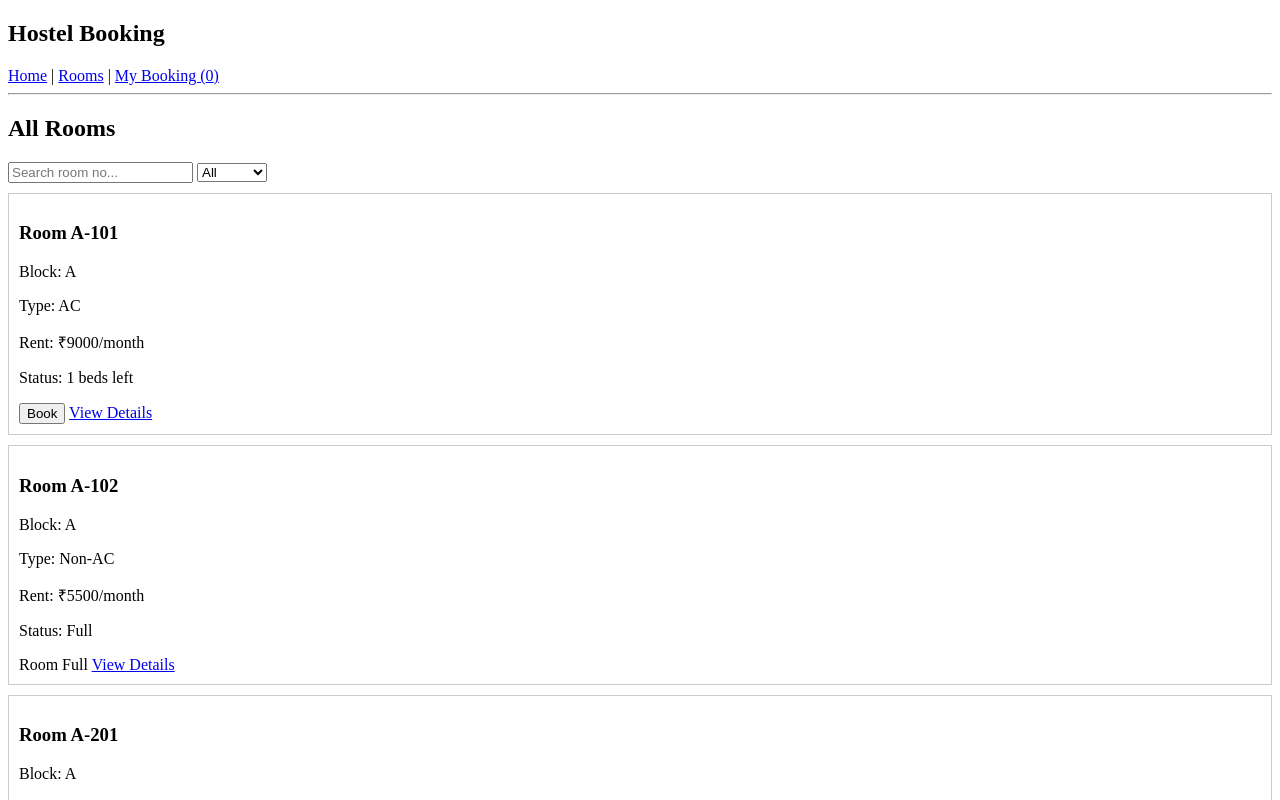
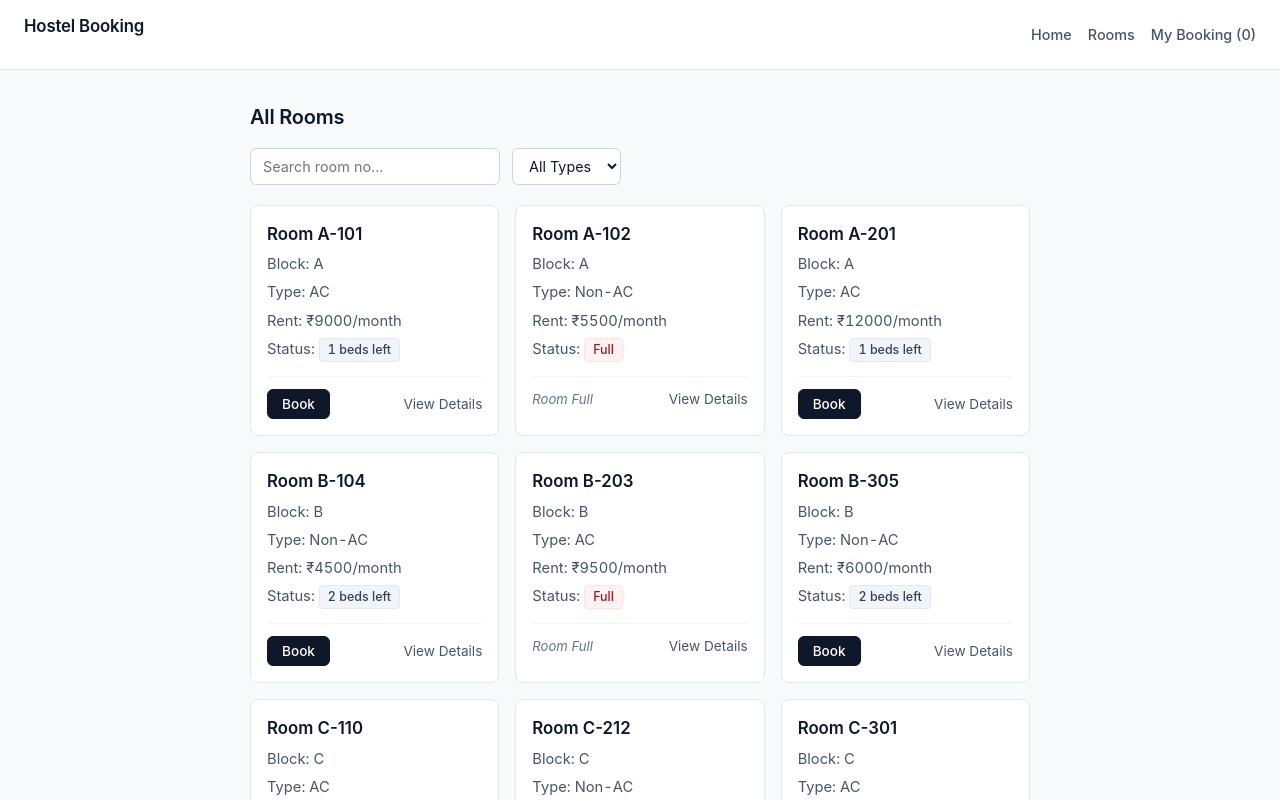
Before and after one commit to aarav-pathak/hostel-management-system, a React (Vite) app: page /rooms in a window 1280 px wide. Shown: the top 800 px of the page. Built offline with nearby package versions, Linux system fonts and the light colour scheme.

Commit message:
style: add minimal professional UI layout and typography

```diff
--- a/src/App.jsx
+++ b/src/App.jsx
@@ -31,6 +31,7 @@ export default function App() {
   return (
     <BrowserRouter>
       <Navbar c={c} />
+      <main className="container">
         <Routes>
           <Route path="/" element={<Home rooms={rms} />} />
           <Route
@@ -48,6 +49,7 @@ export default function App() {
             element={<MyBooking rooms={rms} onCancel={onCancel} />}
           />
         </Routes>
+      </main>
     </BrowserRouter>
   );
 }
--- a/src/components/Navbar.jsx
+++ b/src/components/Navbar.jsx
@@ -2,11 +2,13 @@ import { Link } from "react-router";
 
 export default function Navbar({ c }) {
   return (
-    <nav>
+    <nav className="nav">
       <h2>Hostel Booking</h2>
-      <Link to="/">Home</Link> | <Link to="/rooms">Rooms</Link> |{" "}
-      <Link to="/my-booking">My Booking ({c})</Link>
-      <hr />
+      <div className="nav-links">
+        <Link to="/">Home</Link>
+        <Link to="/rooms">Rooms</Link>
+        <Link to="/my-booking">My Booking ({c})</Link>
+      </div>
     </nav>
   );
 }
--- a/src/components/RoomCard.jsx
+++ b/src/components/RoomCard.jsx
@@ -5,23 +5,28 @@ export default function RoomCard({ r, bk, onBook, onCancel }) {
   const bl = c - o;
 
   return (
-    <div style={{ border: "1px solid #ccc", padding: "10px", margin: "10px 0" }}>
+    <div className="card">
       <h3>Room {rn}</h3>
       <p>Block: {b}</p>
       <p>Type: {t}</p>
       <p>Rent: ₹{rp}/month</p>
-      <p>Status: {o === c ? "Full" : `${bl} beds left`}</p>
-      <div>
+      <p>
+        Status:{" "}
+        <span className={o === c ? "badge badge-full" : "badge"}>
+          {o === c ? "Full" : `${bl} beds left`}
+        </span>
+      </p>
+      <div className="card-actions">
         {isBooked ? (
-          <button onClick={() => onCancel(id)}>Cancel</button>
+          <button className="btn-cancel" onClick={() => onCancel(id)}>Cancel</button>
         ) : o === c ? (
-          <span>Room Full</span>
+          <span className="status-text">Room Full</span>
         ) : bk ? (
-          <span>Already booked another room</span>
+          <span className="status-text">Already booked another room</span>
         ) : (
           <button onClick={() => onBook(id)}>Book</button>
-        )}{" "}
-        <Link to={`/rooms/${id}`}>View Details</Link>
+        )}
+        <Link to={`/rooms/${id}`} className="link-muted">View Details</Link>
       </div>
     </div>
   );
--- /dev/null
+++ b/src/index.css
@@ -0,0 +1,254 @@
+* {
+  box-sizing: border-box;
+  margin: 0;
+  padding: 0;
+}
+
+body {
+  font-family: -apple-system, BlinkMacSystemFont, "Segoe UI", Roboto, sans-serif;
+  background-color: #f8fafc;
+  color: #0f172a;
+  line-height: 1.5;
+}
+
+.nav {
+  display: flex;
+  justify-content: space-between;
+  align-items: center;
+  padding: 14px 24px;
+  background: #ffffff;
+  border-bottom: 1px solid #e2e8f0;
+}
+
+.nav h2 {
+  font-size: 1.05rem;
+  font-weight: 600;
+  letter-spacing: -0.01em;
+}
+
+.nav-links {
+  display: flex;
+  gap: 16px;
+  align-items: center;
+}
+
+.nav-links a {
+  text-decoration: none;
+  color: #475569;
+  font-size: 0.9rem;
+  font-weight: 500;
+}
+
+.nav-links a:hover {
+  color: #0f172a;
+}
+
+.container {
+  max-width: 820px;
+  margin: 32px auto;
+  padding: 0 20px;
+}
+
+h1 {
+  font-size: 1.5rem;
+  font-weight: 600;
+  letter-spacing: -0.02em;
+  margin-bottom: 8px;
+}
+
+h2 {
+  font-size: 1.25rem;
+  font-weight: 600;
+  letter-spacing: -0.01em;
+  margin-bottom: 16px;
+}
+
+h3 {
+  font-size: 1.05rem;
+  font-weight: 600;
+  margin-bottom: 6px;
+}
+
+h4 {
+  font-size: 0.9rem;
+  font-weight: 600;
+  margin-top: 14px;
+  margin-bottom: 6px;
+  color: #334155;
+}
+
+p {
+  color: #475569;
+  font-size: 0.92rem;
+  margin-bottom: 6px;
+  font-variant-numeric: tabular-nums;
+}
+
+.stats-grid {
+  display: grid;
+  grid-template-columns: repeat(3, 1fr);
+  gap: 16px;
+  margin: 24px 0;
+}
+
+.stat-card {
+  background: #ffffff;
+  border: 1px solid #e2e8f0;
+  border-radius: 8px;
+  padding: 16px;
+}
+
+.stat-card span {
+  display: block;
+  font-size: 0.8rem;
+  color: #64748b;
+  font-weight: 500;
+  margin-bottom: 4px;
+}
+
+.stat-card strong {
+  font-size: 1.4rem;
+  font-weight: 600;
+  color: #0f172a;
+  font-variant-numeric: tabular-nums;
+}
+
+.filters-bar {
+  display: flex;
+  gap: 12px;
+  margin-bottom: 20px;
+}
+
+input[type="text"],
+select {
+  font-family: inherit;
+  font-size: 0.9rem;
+  padding: 8px 12px;
+  border: 1px solid #cbd5e1;
+  border-radius: 6px;
+  background: #ffffff;
+  color: #0f172a;
+}
+
+input[type="text"]:focus,
+select:focus {
+  outline: 2px solid #0f172a;
+  outline-offset: -1px;
+}
+
+.grid {
+  display: grid;
+  grid-template-columns: repeat(auto-fill, minmax(240px, 1fr));
+  gap: 16px;
+}
+
+.card {
+  background: #ffffff;
+  border: 1px solid #e2e8f0;
+  border-radius: 8px;
+  padding: 16px;
+}
+
+.badge {
+  display: inline-block;
+  font-size: 0.78rem;
+  font-weight: 500;
+  padding: 2px 8px;
+  border-radius: 4px;
+  background: #f1f5f9;
+  color: #334155;
+  border: 1px solid #e2e8f0;
+}
+
+.badge-full {
+  background: #fef2f2;
+  color: #991b1b;
+  border-color: #fee2e2;
+}
+
+.card-actions {
+  display: flex;
+  align-items: center;
+  justify-content: space-between;
+  gap: 8px;
+  margin-top: 14px;
+  padding-top: 12px;
+  border-top: 1px solid #f1f5f9;
+}
+
+button {
+  font-family: inherit;
+  font-size: 0.85rem;
+  font-weight: 500;
+  padding: 6px 14px;
+  border-radius: 6px;
+  cursor: pointer;
+  border: 1px solid #0f172a;
+  background: #0f172a;
+  color: #ffffff;
+}
+
+button:hover {
+  background: #1e293b;
+}
+
+button.btn-cancel {
+  background: #ffffff;
+  color: #dc2626;
+  border-color: #fca5a5;
+}
+
+button.btn-cancel:hover {
+  background: #fef2f2;
+}
+
+.btn-primary {
+  display: inline-block;
+  text-decoration: none;
+  font-size: 0.9rem;
+  font-weight: 500;
+  padding: 8px 16px;
+  background: #0f172a;
+  color: #ffffff;
+  border-radius: 6px;
+}
+
+.btn-primary:hover {
+  background: #1e293b;
+}
+
+.link-muted {
+  font-size: 0.85rem;
+  color: #475569;
+  text-decoration: none;
+}
+
+.link-muted:hover {
+  text-decoration: underline;
+  color: #0f172a;
+}
+
+.status-text {
+  font-size: 0.82rem;
+  color: #64748b;
+  font-style: italic;
+}
+
+.detail-card {
+  background: #ffffff;
+  border: 1px solid #e2e8f0;
+  border-radius: 8px;
+  padding: 24px;
+  margin-bottom: 20px;
+}
+
+ul {
+  list-style-position: inside;
+  margin-bottom: 16px;
+  color: #475569;
+  font-size: 0.9rem;
+}
+
+li {
+  margin-bottom: 4px;
+}
--- a/src/main.jsx
+++ b/src/main.jsx
@@ -1,4 +1,5 @@
 import ReactDOM from "react-dom/client";
 import App from "./App";
+import "./index.css";
 
 ReactDOM.createRoot(document.getElementById("root")).render(<App />);
--- a/src/pages/Home.jsx
+++ b/src/pages/Home.jsx
@@ -8,10 +8,22 @@ export default function Home({ rooms }) {
   return (
     <div>
       <h1>Hostel Room Manager</h1>
-      <p>Total Rooms: {tot}</p>
-      <p>Rooms with Beds Left: {avl}</p>
-      <p>Booked Room: {bk ? bk.roomNo : "No booking yet"}</p>
-      <Link to="/rooms">Browse Rooms</Link>
+      <p>Overview of current hostel occupancy and reservations.</p>
+      <div className="stats-grid">
+        <div className="stat-card">
+          <span>Total Rooms</span>
+          <strong>{tot}</strong>
+        </div>
+        <div className="stat-card">
+          <span>Rooms with Beds Left</span>
+          <strong>{avl}</strong>
+        </div>
+        <div className="stat-card">
+          <span>Booked Room</span>
+          <strong>{bk ? bk.roomNo : "No booking yet"}</strong>
+        </div>
+      </div>
+      <Link to="/rooms" className="btn-primary">Browse Rooms</Link>
     </div>
   );
 }
--- a/src/pages/MyBooking.jsx
+++ b/src/pages/MyBooking.jsx
@@ -8,7 +8,9 @@ export default function MyBooking({ rooms, onCancel }) {
       <div>
         <h2>My Booking</h2>
         <p>You have not booked any room</p>
-        <Link to="/rooms">Browse Rooms</Link>
+        <div style={{ marginTop: "14px" }}>
+          <Link to="/rooms" className="btn-primary">Browse Rooms</Link>
+        </div>
       </div>
     );
   }
@@ -18,6 +20,7 @@ export default function MyBooking({ rooms, onCancel }) {
   return (
     <div>
       <h2>My Booking</h2>
+      <div className="detail-card">
         <h3>Room {rn}</h3>
         <p>Block: {b}</p>
         <p>Floor: {fl}</p>
@@ -29,7 +32,8 @@ export default function MyBooking({ rooms, onCancel }) {
             <li key={i}>{fac}</li>
           ))}
         </ul>
-      <button onClick={() => onCancel(id)}>Cancel Booking</button>
+        <button className="btn-cancel" onClick={() => onCancel(id)}>Cancel Booking</button>
+      </div>
     </div>
   );
 }
--- a/src/pages/RoomDetails.jsx
+++ b/src/pages/RoomDetails.jsx
@@ -8,7 +8,7 @@ export default function RoomDetails({ rooms, onBook, onCancel }) {
     return (
       <div>
         <p>Room not found.</p>
-        <Link to="/rooms">Back to Rooms</Link>
+        <Link to="/rooms" className="link-muted">Back to Rooms</Link>
       </div>
     );
   }
@@ -20,6 +20,7 @@ export default function RoomDetails({ rooms, onBook, onCancel }) {
   return (
     <div>
       <h2>Room Details — {rn}</h2>
+      <div className="detail-card">
         <p>Block: {b}</p>
         <p>Floor: {fl}</p>
         <p>Type: {t}</p>
@@ -27,27 +28,31 @@ export default function RoomDetails({ rooms, onBook, onCancel }) {
         <p>Capacity: {c}</p>
         <p>Occupied: {o}</p>
         <p>Beds Left: {bl}</p>
-      <p>Status: {o === c ? "Full" : `${bl} beds left`}</p>
+        <p>
+          Status:{" "}
+          <span className={o === c ? "badge badge-full" : "badge"}>
+            {o === c ? "Full" : `${bl} beds left`}
+          </span>
+        </p>
         <h4>Facilities:</h4>
         <ul>
           {facilities.map((fac, i) => (
             <li key={i}>{fac}</li>
           ))}
         </ul>
-      <div>
+        <div style={{ marginTop: "16px" }}>
           {isBooked ? (
-          <button onClick={() => onCancel(rid)}>Cancel</button>
+            <button className="btn-cancel" onClick={() => onCancel(rid)}>Cancel</button>
           ) : o === c ? (
-          <span>Room Full</span>
+            <span className="status-text">Room Full</span>
           ) : bk ? (
-          <span>Already booked another room</span>
+            <span className="status-text">Already booked another room</span>
           ) : (
             <button onClick={() => onBook(rid)}>Book</button>
           )}
         </div>
-      <p>
-        <Link to="/rooms">Back to Rooms</Link>
-      </p>
+      </div>
+      <Link to="/rooms" className="link-muted">← Back to Rooms</Link>
     </div>
   );
 }
--- a/src/pages/Rooms.jsx
+++ b/src/pages/Rooms.jsx
@@ -16,20 +16,20 @@ export default function Rooms({ rooms, onBook, onCancel }) {
   return (
     <div>
       <h2>All Rooms</h2>
-      <div>
+      <div className="filters-bar">
         <input
           type="text"
           placeholder="Search room no..."
           value={q}
           onChange={(e) => setQ(e.target.value)}
-        />{" "}
+        />
         <select value={t} onChange={(e) => setT(e.target.value)}>
-          <option value="All">All</option>
+          <option value="All">All Types</option>
           <option value="AC">AC</option>
           <option value="Non-AC">Non-AC</option>
         </select>
       </div>
-      <div>
+      <div className="grid">
         {list.map((r) => (
           <RoomCard
             key={r.id}
```
Lines whose indentation alone changed are shown as unchanged.
